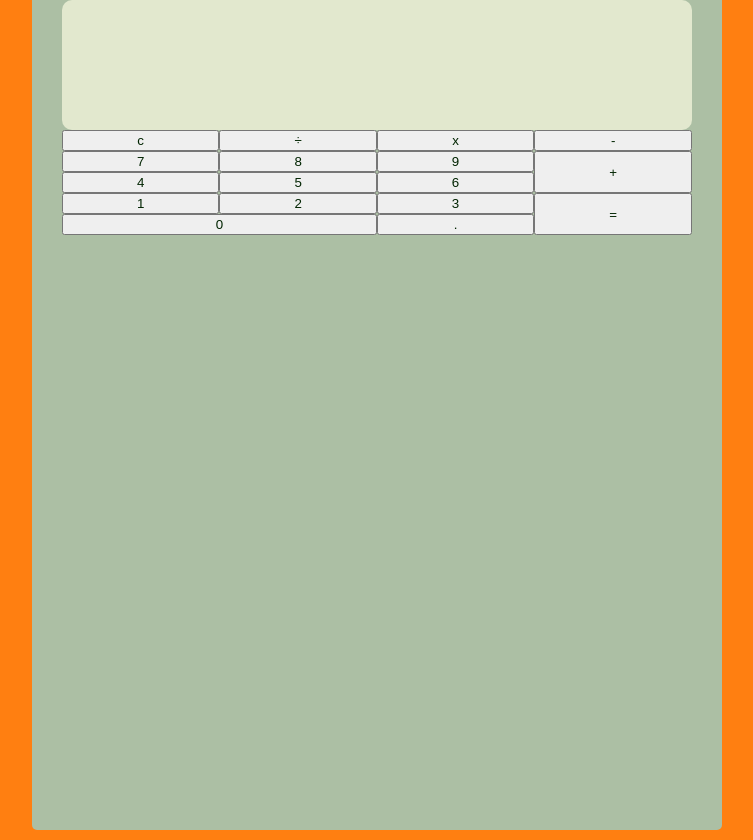
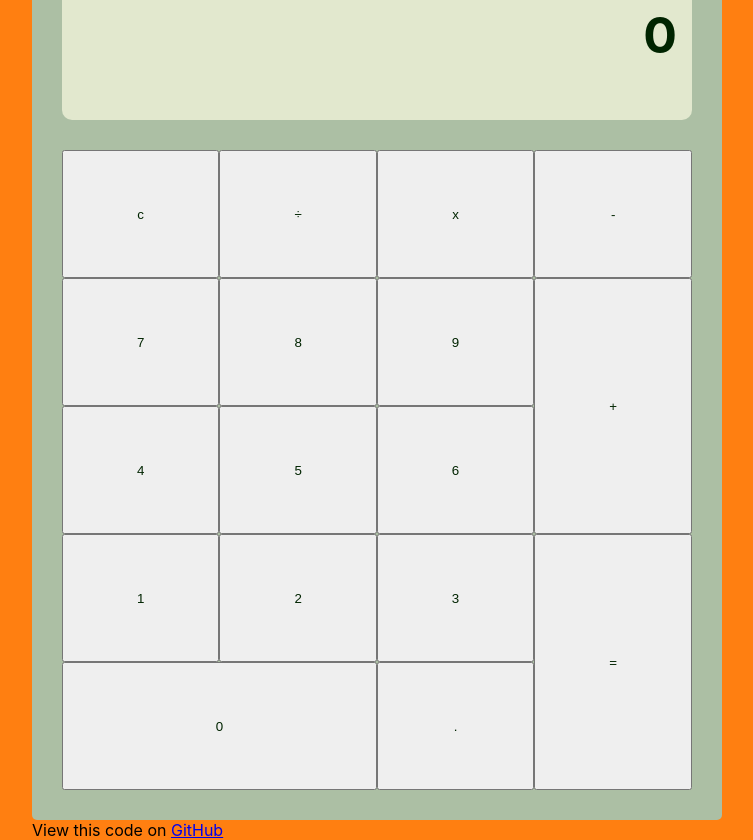
Before and after one commit to partum/calculator, a React (Create React App) app: page / in a window 1280 px wide. Shown: the whole page, without its empty margins (263-1016 px from the left). Built offline with nearby package versions, Linux system fonts and the light colour scheme.

Commit message:
started on number display

```diff
--- a/src/index.css
+++ b/src/index.css
@@ -47,6 +47,8 @@ h1 {
   display: grid;
   grid-template-columns: auto auto auto auto;
   grid-template-rows: auto auto auto auto auto;
+  height: 640px;
+  padding: 30px 0;
 }
 
 #add {
@@ -60,3 +62,7 @@ h1 {
 #zero {
   grid-area: 5/1/6/3;
 }
+
+p {
+  display: inline;
+}
--- a/src/index.js
+++ b/src/index.js
@@ -1,4 +1,4 @@
-import React, { useState } from "react";
+import React, { useState, useEffect } from "react";
 import ReactDOM from "react-dom";
 import "./index.css";
 
@@ -21,8 +21,15 @@ const buttons = [
   { id: "0", name: "0", selector: "zero" },
   { id: "16", name: ".", selector: "point" },
 ];
+
 function App({ buttons }) {
-  const [number, setNumber] = useState("");
+  const [number, setNumber] = useState("0");
+  let total = 0;
+
+  useEffect(() => {
+    total = { number }.number;
+    console.log(total);
+  });
 
   return (
     <>
@@ -35,13 +42,17 @@ function App({ buttons }) {
             <button
               key={button.id}
               id={button.selector}
-              onClick={() => setNumber(button.name)}
+              onClick={() => setNumber(number + button.name)}
             >
               {button.name}
             </button>
           ))}
         </div>
       </div>
+      <p>
+        View this code on{" "}
+        <a href="https://github.com/partum/calculator">GitHub</a>
+      </p>
     </>
   );
 }
```
